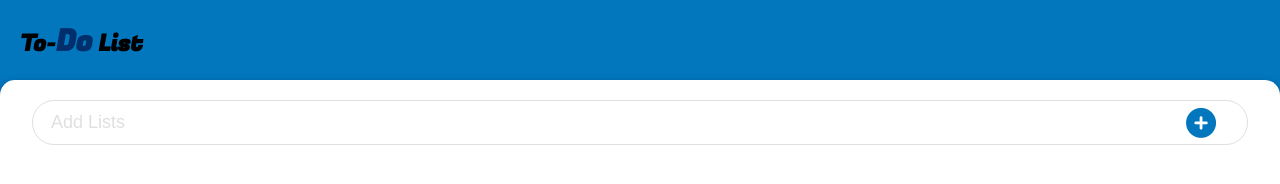
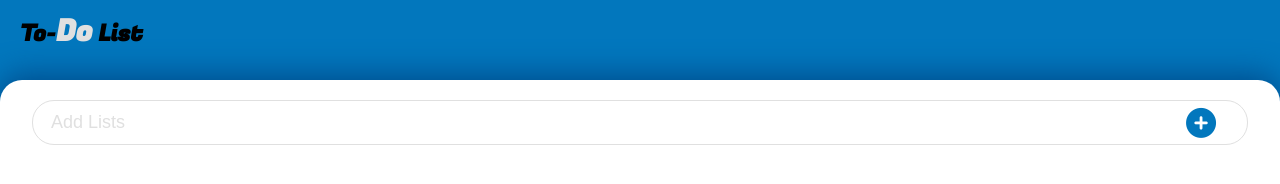
Before and after one commit to Dongwook-Lim/To-something-list, a plain HTML site: page index.html in a window 1280 px wide. Drawn offline with Linux system fonts and the light colour scheme; a web font is replaced by a local one.

Commit message:
Add content shadow

```diff
--- a/main.js
+++ b/main.js
@@ -4,26 +4,6 @@ const addBtn = document.querySelector('.add-btn');
 const items = document.querySelector('.items');
 
 let id = 0;
-
-form.addEventListener('submit', (event) => {
-  event.preventDefault();
-  onSubmit();
-});
-
-function onSubmit() {
-  const text = input.value;
-  if (text === '') {
-    input.focus();
-    return;
-  }
-
-  const newItem = createItem(text);
-  newItem.classList.add('moving-down');
-  items.insertBefore(newItem, items.firstChild);
-
-  input.value = '';
-  input.focus();
-}
 
 function createItem(text) {
   const li = document.createElement('li');
@@ -89,3 +69,23 @@ function onClickBtn(event) {
       return;
   }
 }
+
+function onSubmit() {
+  const text = input.value;
+  if (text === '') {
+    input.focus();
+    return;
+  }
+
+  const newItem = createItem(text);
+  newItem.classList.add('moving-down');
+  items.insertBefore(newItem, items.firstChild);
+
+  input.value = '';
+  input.focus();
+}
+
+form.addEventListener('submit', (event) => {
+  event.preventDefault();
+  onSubmit();
+});
--- a/style.css
+++ b/style.css
@@ -1,12 +1,14 @@
 :root {
   /* Colors */
-  --color-yellow: #f1c102;
-  --color-green: #00695c;
   --color-blue: #0277bd;
+  --color-medium-blue: #004c8c;
   --color-dark-blue: #002f6c;
   --color-dark-white: #e0e0e0;
   --color-light-white: #fafafa;
   --color-red: #b71c1c;
+
+  --color-yellow: #f1c102;
+  --color-green: #00695c;
 
   /* Animation */
   --animation-duration: 500ms;
@@ -50,18 +52,17 @@ li {
   display: flex;
   background-color: var(--color-blue);
   height: 100vh;
-  padding: 20px;
 }
 
 .list-title {
-  margin: 0;
+  margin: 10px 0 0 20px;
   font-family: 'Fugaz One', cursive;
   font-size: 23px;
 }
 
 .list-title span {
   font-size: 30px;
-  color: var(--color-dark-blue);
+  color: var(--color-dark-white);
 }
 
 .contents {
@@ -70,11 +71,11 @@ li {
   width: 100%;
   height: 100%;
   background-color: white;
-  border-top-left-radius: 15px;
-  border-top-right-radius: 15px;
+  border-top-left-radius: 22px;
+  border-top-right-radius: 22px;
   font-family: 'Saira Semi Condensed', sans-serif;
   padding-bottom: 20px;
-  box-shadow: 0 5px 10px var(--color-dark-blue);
+  box-shadow: 0 -5px 30px var(--color-medium-blue);
 }
 
 .input__container {
```
